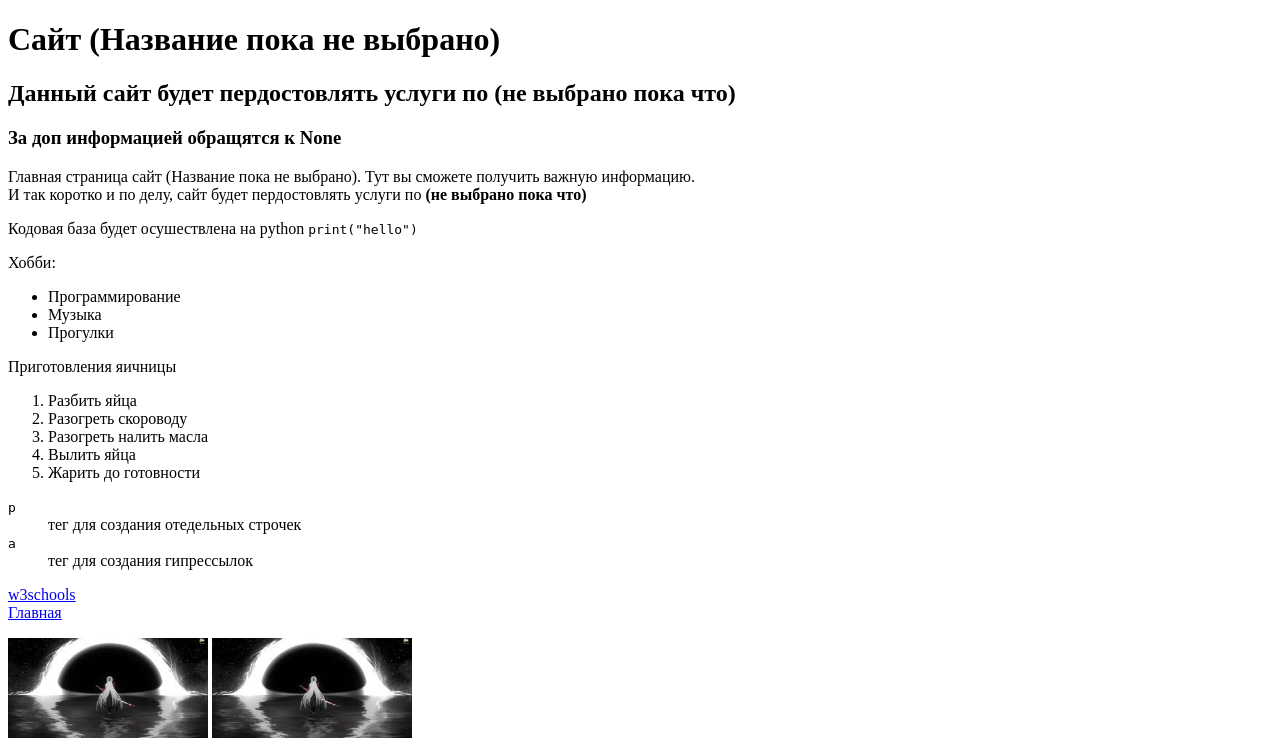
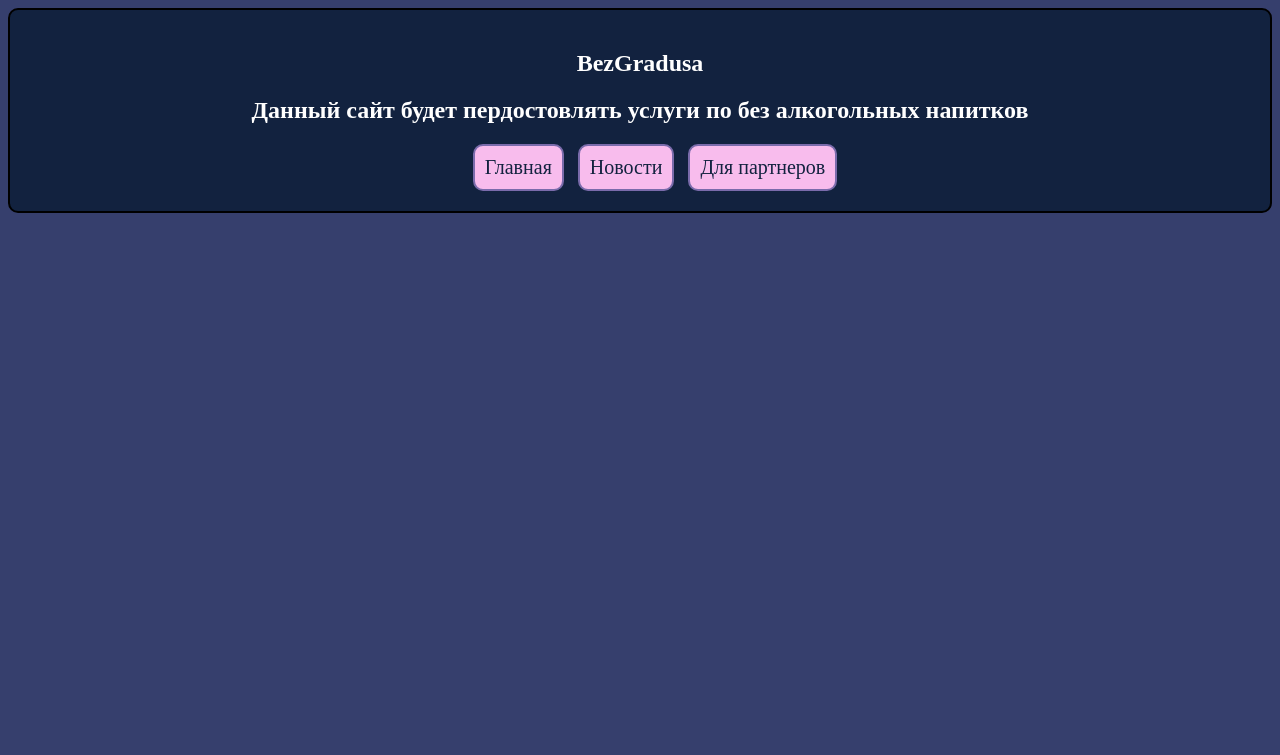
Before and after one commit to HolySh-tCrookedHands/BezGradusa, a FastAPI app: page /home in a window 1280 px wide. Shown: the top 755 px of the page. After the commit the page ends 213 px from the top, so only its background shows below. Run offline with FastAPI, Linux system fonts and the light colour scheme.

Commit message:
Начало полжено

```diff
--- /dev/null
+++ b/static/css/layout.css
@@ -0,0 +1,8 @@
+.row {
+    display: flex;
+}
+
+.col {
+    display: flexbox;
+    flex: auto;
+}
--- /dev/null
+++ b/static/css/main.css
@@ -0,0 +1,45 @@
+:root {
+    --color1: #12223f;
+    --color2: #363f6d;
+    --color3: #7a6bab;
+    --color4: #cc95e9;
+    --color5: #f8bced;
+}
+
+body {
+    background-color: var(--color2);
+}
+
+nav {
+    background-color: var(--color1);
+    padding: 20px;
+    border-radius: 10px;
+    border: solid 2px black;
+    color:white;
+    margin-bottom: 10px;
+    text-align: center;
+}
+
+.list_item {
+    display: inline;
+}
+
+.item {
+    display: inline-block; /* чтобы трансформация работала как надо */
+    border: solid 2px var(--color3);
+    padding: 10px;
+    border-radius: 10px;
+    background-color: var(--color5);
+    transition: padding 0.3s ease; /* плавная анимация */
+    margin-right: 10px;
+}
+
+.item:hover {
+    padding: 15px; /* увеличиваем на 10% */
+}
+
+.item a {
+    text-decoration: none;
+    color: var(--color1);
+    font-size: 20px;
+}
--- a/templates/index.html
+++ b/templates/index.html
@@ -3,71 +3,35 @@
     <head>
         <meta charset="UTF-8">
         <meta name="viewport" content="width=device-width, initial-scale=1.0">
+        <link rel="stylesheet" href="/static/css/main.css">
+        <link rel="stylesheet" href="/static/css/layout.css">
         <title>Главная</title>
     </head>
     <body>
-        <div id="section_main">
-            <h1>Сайт (Название пока не выбрано)</h1>
-            <h2>Данный сайт будет пердостовлять услуги по (не выбрано пока что)</h2>
-            <h3>За доп информацией обращятся к None</h3>
-        </div>
-        <div>
-            <p>
-                Главная страница сайт (Название пока не выбрано). Тут вы сможете получить важную информацию.<br>
-                И так коротко и по делу, сайт будет пердостовлять услуги по <strong>(не выбрано пока что)</strong>
-            </p>
-            <p>
-                Кодовая база будет осушествлена на python
-                <code>print("hello")</code>
-            </p>
-            <p>
-                Хобби:
-                <ul>
-                    <li>Программирование</li>
-                    <li>Музыка</li>
-                    <li>Прогулки</li>
-                </ul>
-            </p>
-            <p>
-                Приготовления яичницы
-                <ol>
-                    <li>Разбить яйца</li>
-                    <li>Разогреть скороводу</li>
-                    <li>Разогреть налить масла</li>
-                    <li>Вылить яйца</li>
-                    <li>Жарить до готовности</li>
-                </ol>
-            </p>
-            <p>
-                <dl>
-                    <dt><code>p</code></dt><dd>тег для создания отедельных строчек</dd>
-                    <dt><code>a</code></dt><dd>тег для создания гипрессылок</dd>
-                </dl>
-            </p>
-            <p>
-                <a href="https://www.w3schools.com/" traget="_blank">w3schools</a><br>
-                <a href="#section_main">Главная</a>
-            </p>
-            <p>
-                <img src="/static/image/banner.jpg" alt="баннер" width="200" height="100">
-                <a href="/static/videos/sia-never-give-up_201888.mp4"><img src="/static/image/banner.jpg" alt="баннер" width="200" height="100"></a>
-            </p>
-            <p>
-                <video controls width="500">
+        <nav>
+            <div id="section_main">
+                <h1>BezGradusa</h1>
+                <h2>Данный сайт будет пердостовлять услуги по без алкогольных напитков</h2>
+                <div style="margin-left: auto; margin-right: auto; width: 500px;">
+                    <ul class="list_item">
+                        <li class="item"><a href="#">Главная</a></li>
+                        <li class="item"><a href="#">Новости</a></li>
+                        <li class="item"><a href="#">Для партнеров</a></li>
+                    </ul>
+                </div>
+            </div>
+        </nav>
+        <div class="mainBlock">
+            <div class="row">
+                <div class="col">
+                    <h2>
 
-                    <source src="/static/videos/sia-never-give-up_201888.mp4" type="video/mp4" />
-                    <a href="/static/videos/sia-never-give-up_201888.mp4">MP4</a>
-                </video>
-            </p>
-            <p>
-                <q>Я женился на первой же женщине, которая обратилась ко мне по мейлу.</q> - Линус Торвальдс
-                <blockquote cite="https://ru.wikiquote.org/wiki/%D0%9B%D0%B8%D0%BD%D1%83%D1%81_%D0%A2%D0%BE%D1%80%D0%B2%D0%B0%D0%BB%D1%8C%D0%B4%D1%81">
-                    Многие люди готовы подолгу работать в две, три или даже четыре смены. Ко мне это не относится.<br>
-                    Ни Transmeta, ни Linux никогда не могли помешать мне хорошенько выспаться ночью.<br>
-                    По правде сказать, я вообще большой фанат сна. Некоторые думают, что это просто лень, но я готов забросать их подушками.
-                    <cite>https://ru.wikiquote.org/wiki/%D0%9B%D0%B8%D0%BD%D1%83%D1%81_%D0%A2%D0%BE%D1%80%D0%B2%D0%B0%D0%BB%D1%8C%D0%B4%D1%81</cite>
-                </blockquote>
-            </p>
+                    </h2>
+                </div>
+                <div class="col">
+                    <h2></h2>
+                </div>
+            </div>
         </div>
     </body>
 </html>
```
Also changed, not shown: README.md (added).
